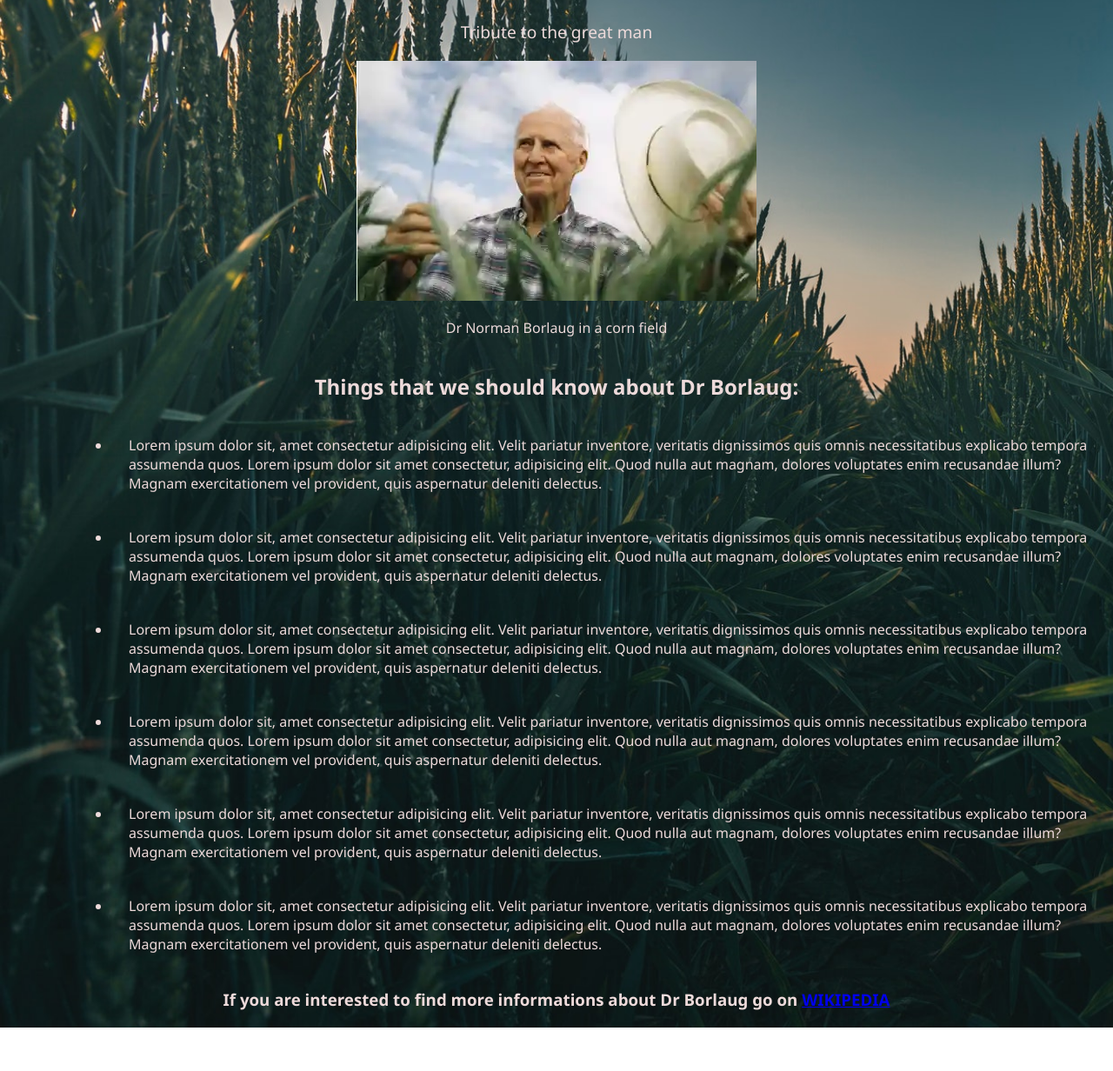
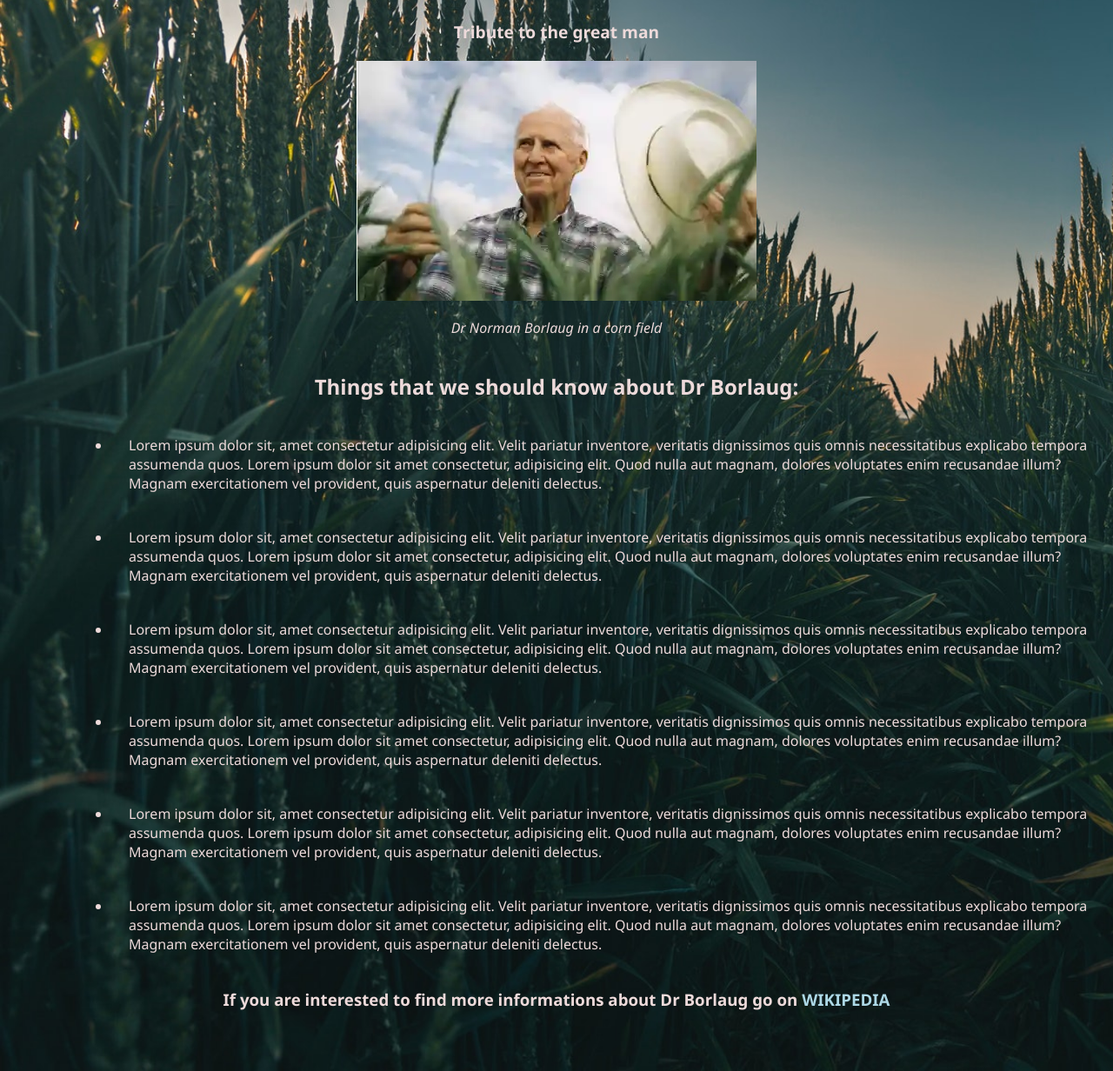
Before and after one commit to AleksandarIvezic/MicroverseProject, a plain HTML site: page index.html in a window 1280 px wide. Shown: the part 140-1372 px from the top of the page at 87% size. Before the commit the page ends 1322 px from the top, so only its background shows below. Drawn offline with Linux system fonts and the light colour scheme.

Commit message:
final commit

```diff
--- a/index.html
+++ b/index.html
@@ -13,7 +13,7 @@
         <div id="img-div">
             <img src="img/norman-borlaug.png" alt="" id="image">
             <div id="img-caption">
-                <p>Dr Norman Borlaug in a corn field</p>
+                <p><i>Dr Norman Borlaug in a corn field</i></p>
             </div>
         </div>
         <div id="tribute-link">
--- a/style.css
+++ b/style.css
@@ -10,6 +10,9 @@ body {
     background-size: cover;
 }
 
+main{
+    padding-bottom: 150px;
+}
 h1{
     margin-top: 30px;
     margin-bottom: 30px;
@@ -38,7 +41,21 @@ li{
 }
 .important {
     font-size: 1.2rem;
+    font-weight: bold;
 }
 ul {
     margin-left: 10%;
 }
+
+a{
+    text-decoration: none;
+    color: lightblue;
+  }
+
+ a:hover{
+    color: #FF7F00;
+  }
+
+.tribute-link{
+    padding-bottom: 50px;
+}
```
